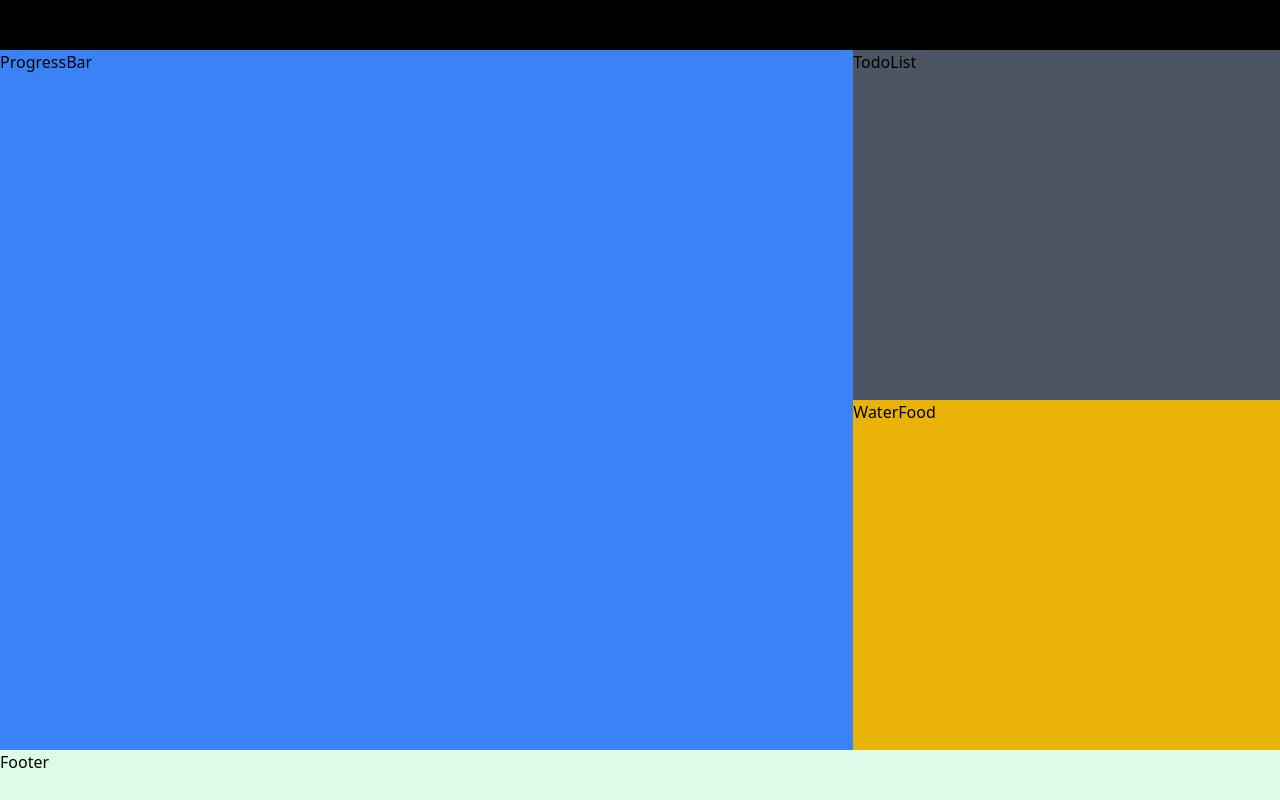
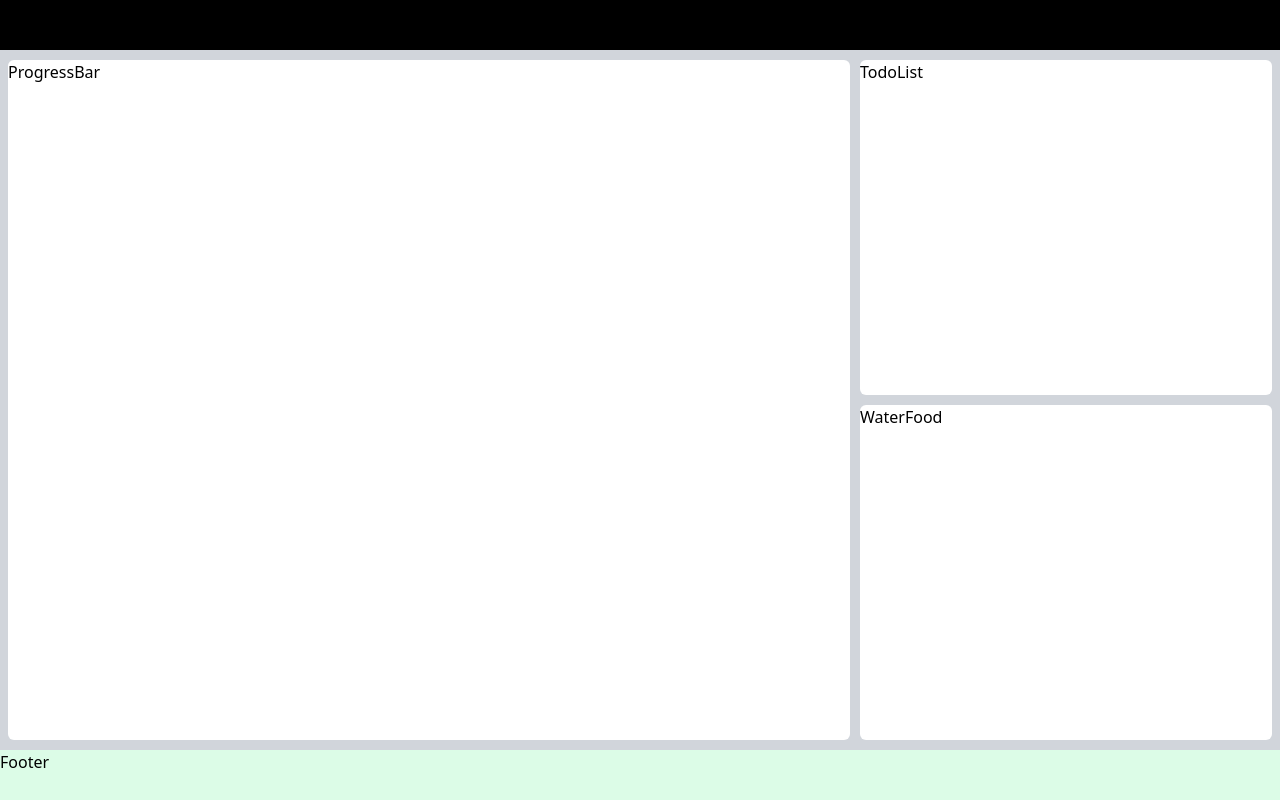
Before and after one commit to borsym/Workout-motivation, a React app in the folder web-workout-motivation/: page / in a window 1280 px wide. Built offline with nearby package versions, Linux system fonts and the light colour scheme.

```diff
--- a/web-workout-motivation/src/index.css
+++ b/web-workout-motivation/src/index.css
@@ -1,3 +1,12 @@
 @tailwind base;
 @tailwind components;
 @tailwind utilities;
+
+
+@layer components {
+  .panels {
+    @apply bg-white rounded-md;
+  }
+
+
+}
--- a/web-workout-motivation/src/views/components/LayoutComponents/Container.js
+++ b/web-workout-motivation/src/views/components/LayoutComponents/Container.js
@@ -2,7 +2,7 @@
 
 export const Container = ({ children }) => {
   return (
-    <div className="w-screen h-screen grid grid-cols-[1fr_1fr_1fr] grid-rows-[50px_1fr_1fr_50px] box-border">
+    <div className="w-screen h-screen grid grid-cols-[1fr_1fr_1fr] grid-rows-[50px_1fr_1fr_50px] box-border gap-2.5 bg-gray-300">
       {children}
     </div>
   );
--- a/web-workout-motivation/src/views/components/LayoutComponents/SplitScreen.js
+++ b/web-workout-motivation/src/views/components/LayoutComponents/SplitScreen.js
@@ -4,12 +4,12 @@
   const [navbar, left, rightTop, rightBot, footer] = children;
   return (
     <Container>
-      <Pane styleling="col-start-1 col-end-4 bg-black">{navbar}</Pane>
-      <Pane styleling="row-start-2 row-span-2 col-start-1 col-end-3 bg-blue-500">
+      <Pane styleling="col-start-1 col-end-4 bg-black ">{navbar}</Pane>
+      <Pane styleling="row-start-2 row-span-2 col-start-1 col-end-3 panels ml-2">
         {left}
       </Pane>
-      <Pane styleling="bg-gray-600">{rightTop}</Pane>
-      <Pane styleling="bg-yellow-500">{rightBot}</Pane>
+      <Pane styleling="mr-2 panels">{rightTop}</Pane>
+      <Pane styleling="mr-2 panels">{rightBot}</Pane>
       <Pane styleling="col-start-1 col-span-3 bg-green-100">{footer}</Pane>
     </Container>
   );
```
Also changed, not shown: web-workout-motivation/README.md, 1 other file.
